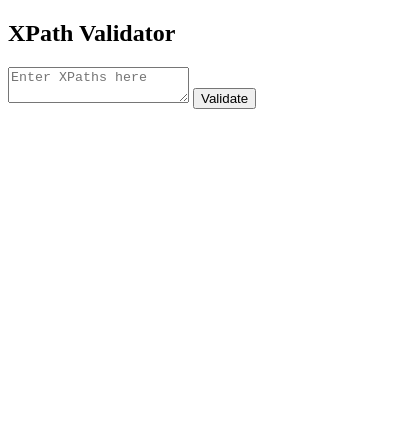
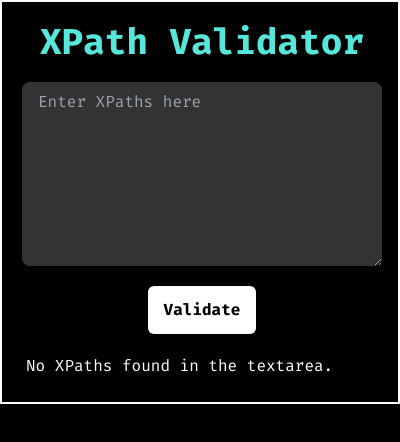
Before and after one commit to vishalchaurasia10/Xpath-Validation-Extension, a browser extension: page popup.html in a window 400 px wide. Both pictures are taken after a click on the button "Validate". Drawn offline with Linux system fonts and the light colour scheme.

Commit message:
styled the extension

```diff
--- a/content.js
+++ b/content.js
@@ -1,4 +1,6 @@
 // content.js
+
+console.log("content.js");
 
 chrome.runtime.onMessage.addListener(function (request, sender, sendResponse) {
     if (request.action == "validateXPaths") {
--- a/popup.html
+++ b/popup.html
@@ -2,15 +2,20 @@
 <html>
 
 <head>
-    <!-- <link rel="stylesheet" type="text/css" href="style.css"> -->
+    <link rel="stylesheet" type="text/css" href="dist/styles.css">
+    <link rel="stylesheet" href="https://cdnjs.cloudflare.com/ajax/libs/font-awesome/6.2.1/css/all.min.css">
+
 </head>
 
-<body>
-    <div class="container">
-        <h2>XPath Validator</h2>
-        <textarea id="xpathInput" placeholder="Enter XPaths here"></textarea>
-        <button id="validateButton">Validate</button>
-        <div id="validationResult"></div>
+<body class="bg-black font-firaCode border-white border-2">
+    <div class="extensionContainer w-[25rem] h-[25rem] flex flex-col items-center p-5 space-y-5">
+        <h2 class="text-4xl font-extrabold text-[#57E6D9] capitalize">XPath Validator</h2>
+        <textarea class='w-full rounded-lg px-4 py-2 bg-[rgba(255,255,255,0.2)] outline-none text-white' id="xpathInput"
+            placeholder="Enter XPaths here" rows="7"></textarea>
+        <button
+            class="bg-white font-semibold hover:scale-110 transition-all duration-200 text-black px-4 py-3 rounded-md"
+            id="validateButton">Validate</button>
+        <div class="text-white space-y-4 w-full pl-1" id="validationResult"></div>
     </div>
     <script src="popup.js"></script>
 </body>
--- a/popup.js
+++ b/popup.js
@@ -1,16 +1,39 @@
-// popup.js
+document.getElementById("validateButton").addEventListener("click", function () {
+    const xpaths = document.getElementById("xpathInput").value.split("\n").filter((xpath) => xpath.trim() !== "");
 
-document.getElementById("validateButton").addEventListener("click", function () {
-    const xpaths = document.getElementById("xpathInput").value.split("\n");
-    console.log("Popup.js");
-    console.log(xpaths);
+    // Check if there are XPaths to validate
+    if (xpaths.length === 0) {
+        const validationResultDiv = document.getElementById("validationResult");
+        validationResultDiv.innerHTML = "";
+        const noXPathsMessage = document.createElement("div");
+        noXPathsMessage.textContent = "No XPaths found in the textarea.";
+        validationResultDiv.appendChild(noXPathsMessage);
+        return; // Exit the function if there are no XPaths to validate
+    }
+
     chrome.tabs.query({ active: true, currentWindow: true }, function (tabs) {
         chrome.tabs.sendMessage(tabs[0].id, { action: "validateXPaths", xpaths: xpaths }, function (results) {
             const validationResultDiv = document.getElementById("validationResult");
             validationResultDiv.innerHTML = "";
             results.forEach((result) => {
                 const resultDiv = document.createElement("div");
-                resultDiv.textContent = `${result.xpath} is ${result.isValid ? "valid" : "invalid"}`;
+
+                // Create Font Awesome icons for valid and invalid XPaths
+                const icon = document.createElement("i");
+                icon.classList.add("fa-solid", "mr-[0.5rem]", "rounded-full", "p-1", "text-white", "font-extrabold", result.isValid ? "fa-check" : "fa-xmark");
+                icon.classList.add(result.isValid ? "bg-green-400" : "bg-red-500");
+                if (!result.isValid) {
+                    icon.classList.add("px-[0.4rem]");
+                }
+
+                // Create a text node for the result message
+                const resultText = document.createTextNode(`${result.xpath}`);
+
+                // Append the icon and result text to the resultDiv
+                resultDiv.appendChild(icon);
+                resultDiv.appendChild(resultText);
+
+                // Append resultDiv to validationResultDiv
                 validationResultDiv.appendChild(resultDiv);
             });
         });
--- /dev/null
+++ b/src/styles.css
@@ -0,0 +1,5 @@
+@import url('https://fonts.googleapis.com/css2?family=Fira+Code:wght@400;700&display=swap');
+
+@import 'tailwindcss/base';
+@import 'tailwindcss/components';
+@import 'tailwindcss/utilities';
--- /dev/null
+++ b/tailwind.config.js
@@ -0,0 +1,12 @@
+/** @type {import('tailwindcss').Config} */
+module.exports = {
+  content: ["*"],
+  theme: {
+    extend: {
+      fontFamily: {
+        'firaCode': ['Fira Code', 'monospace'],
+      },
+    },
+  },
+  plugins: [],
+}
```
Also changed, not shown: package.json (added, +15 -0 lines), dist/styles.css (added), 2 other files.
